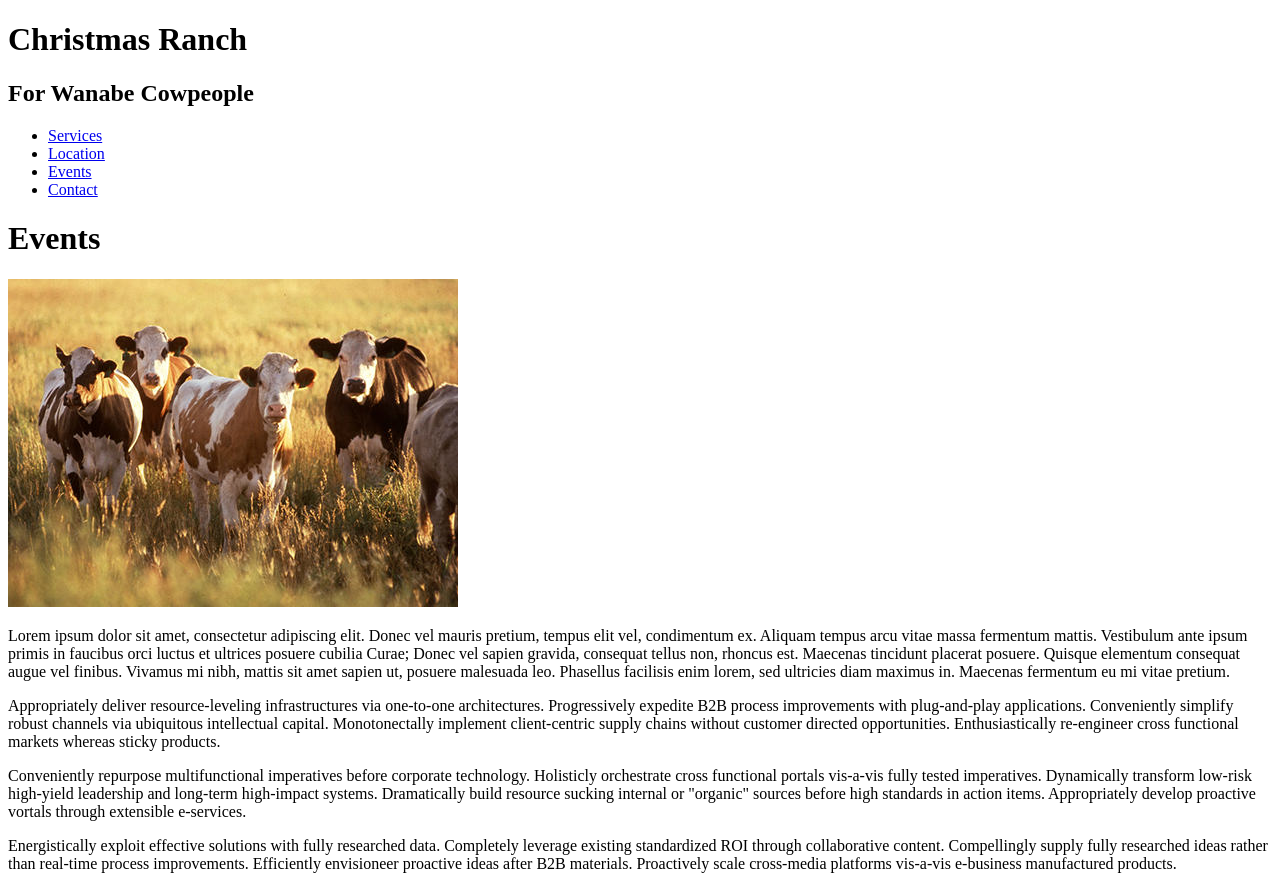
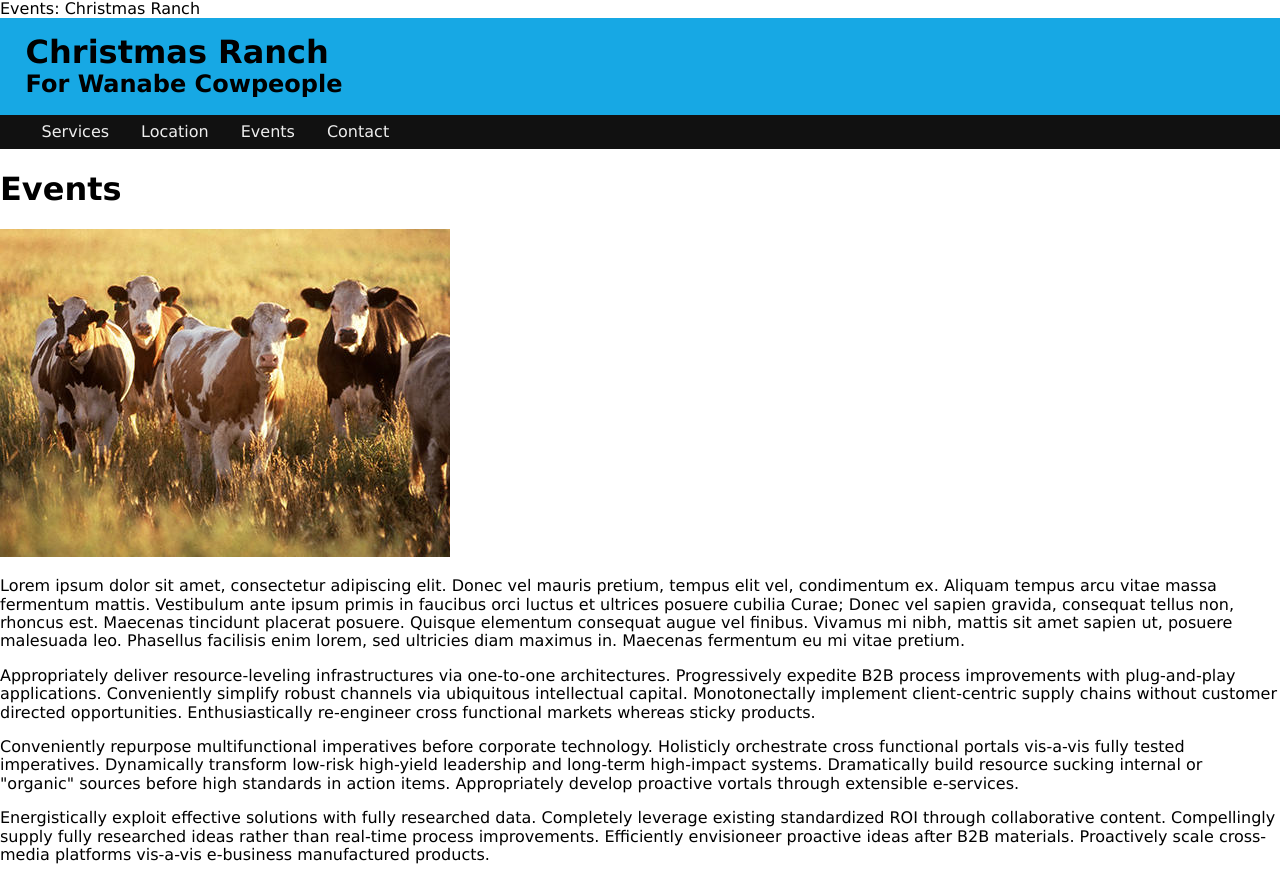
Before and after one commit to nico-mikaela17/nico-mikaela17.github.io, a plain HTML site: page ranch-start/ranch-start/index.html in a window 1280 px wide. Shown: the top 876 px of the page. Drawn offline with Linux system fonts and the light colour scheme.

Commit message:
added design for header and nav

```diff
--- a/ranch-start/ranch-start/css/large.css
+++ b/ranch-start/ranch-start/css/large.css
@@ -0,0 +1,11 @@
+@media only screen and (min-width: 1028px) {
+    nav ul{
+        padding-left: 2%;
+    }
+    nav ul li{
+        flex-basis:auto;
+    }
+    nav a{
+        padding: 0.5rem 1rem;
+    }
+}
--- a/ranch-start/ranch-start/css/medium.css
+++ b/ranch-start/ranch-start/css/medium.css
@@ -0,0 +1,8 @@
+@media only screen and (min-width: 560px) {
+    nav ul{
+        display: flex;
+        }
+    nav ul li{
+        flex-basis:25%;
+    }
+}
--- a/ranch-start/ranch-start/css/small.css
+++ b/ranch-start/ranch-start/css/small.css
@@ -0,0 +1,57 @@
+* {
+    -moz-box-sizing: border-box;
+    -webkit-box-sizing: border-box;
+    box-sizing: border-box;
+}
+
+html{
+    -webkit-text-size-adjust: 100%;
+    -ms-text-size-adjust: 100%;
+}
+
+body{
+    font-family: Verdana, Geneva, Tahoma, sans-serif;
+    font-size: 16px;
+}
+
+header{
+    background-color: #17a8e4;
+    padding: 1rem 2%;
+}
+
+header h1{
+    margin: 0;
+}
+
+header h2{
+    margin: 0;
+}
+
+nav{
+    background-color: #111;
+}
+
+nav ul{
+    margin: 0;
+    padding: 0;
+}
+
+nav li{
+    list-style-type: none;
+}
+
+navl li.active{
+    background-color: #333;
+}
+
+nav a{
+    display: block;
+    padding: 0.8rem 0;
+    color: #eee;
+    text-align: center;
+    text-decoration: none;
+}
+
+nav a:hover{
+    background-color: #444;
+}
--- a/ranch-start/ranch-start/index.html
+++ b/ranch-start/ranch-start/index.html
@@ -4,16 +4,20 @@
 <meta charset="utf-8">
 <meta name="description" content="Fill Me In">
 <meta name="author" content="John Doe">
+<meta name="viewport" content="width=device-width, initial-scale=1, maximum-scale=1"
 <title>Events: Christmas Ranch</title>
 
 
 
 <!-- STYLE SHEETS -->
-<link href="css/styles.css" rel="stylesheet">
+<link href="css/normalize.css" rel="stylesheet">
+<link href="css/small.css" rel="stylesheet">
+<link href="css/medium.css" rel="stylesheet">
+<link href="css/large.css" rel="stylesheet">
+
 
 </head>
 
-<body>
 <body>
 <header>
   <h1>Christmas Ranch</h1>
@@ -24,7 +28,7 @@
 <ul>
   <li><a href="index.html">Services</a></li>
   <li><a href="#">Location</a></li>
-  <li><a href="#">Events</a></li>
+  <li class="active"><a href="#">Events</a></li>
   <li><a href="#">Contact</a></li>
 </ul>
 </nav>
```
